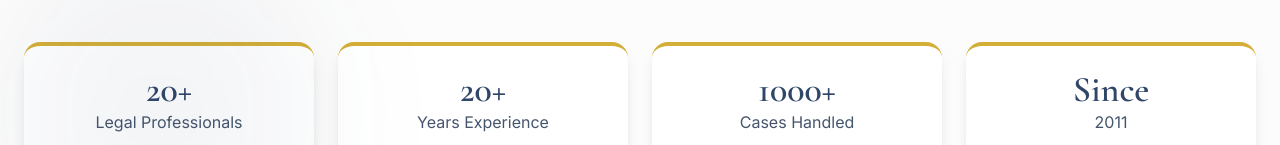
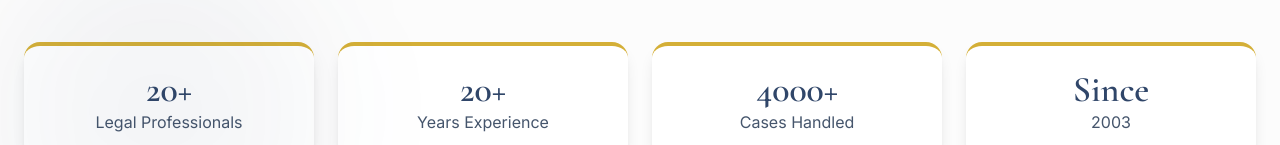
Before and after one commit to Aditya-00007/Vidhi-Chambers, a React (Vite) app in the folder frontend/: page /team in a window 1280 px wide. Shown: the part 655-800 px from the top of the page. Built offline with nearby package versions, Linux system fonts and the light colour scheme; no server answers.

Commit message:
updated yr in teamhero

```diff
--- a/frontend/src/sections/TeamHero.jsx
+++ b/frontend/src/sections/TeamHero.jsx
@@ -3,7 +3,10 @@ import { Link } from "react-router-dom";
 
 const TeamHero = () => {
   return (
-    <section id="team" className="relative overflow-hidden bg-[#FCFCFC] py-20 md:py-24 lg:py-28">
+    <section
+      id="team"
+      className="relative overflow-hidden bg-[#FCFCFC] py-20 md:py-24 lg:py-28"
+    >
       {/* Decorative Background */}
       <div className="absolute top-0 right-0 w-96 h-96 bg-[#D4AF37]/10 rounded-full blur-3xl" />
 
@@ -85,13 +88,13 @@ const TeamHero = () => {
           </div>
 
           <div className="bg-white rounded-2xl p-6 text-center shadow-lg border-t-4 border-[#D4AF37]">
-            <h3 className="text-4xl font-bold text-[#304669]">1000+</h3>
+            <h3 className="text-4xl font-bold text-[#304669]">4000+</h3>
             <p className="mt-2 text-slate-600">Cases Handled</p>
           </div>
 
           <div className="bg-white rounded-2xl p-6 text-center shadow-lg border-t-4 border-[#D4AF37]">
             <h3 className="text-4xl font-bold text-[#304669]">Since</h3>
-            <p className="mt-2 text-slate-600">2011</p>
+            <p className="mt-2 text-slate-600">2003</p>
           </div>
         </div>
       </div>
```
